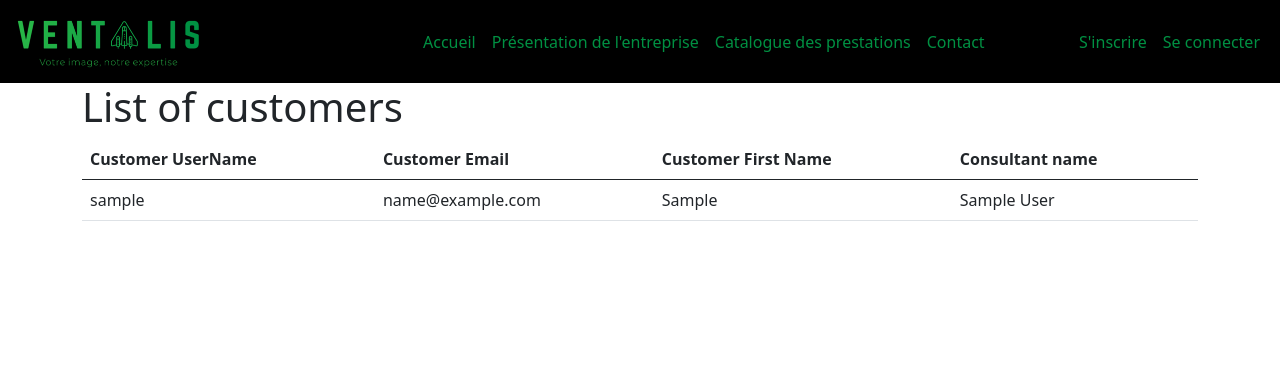
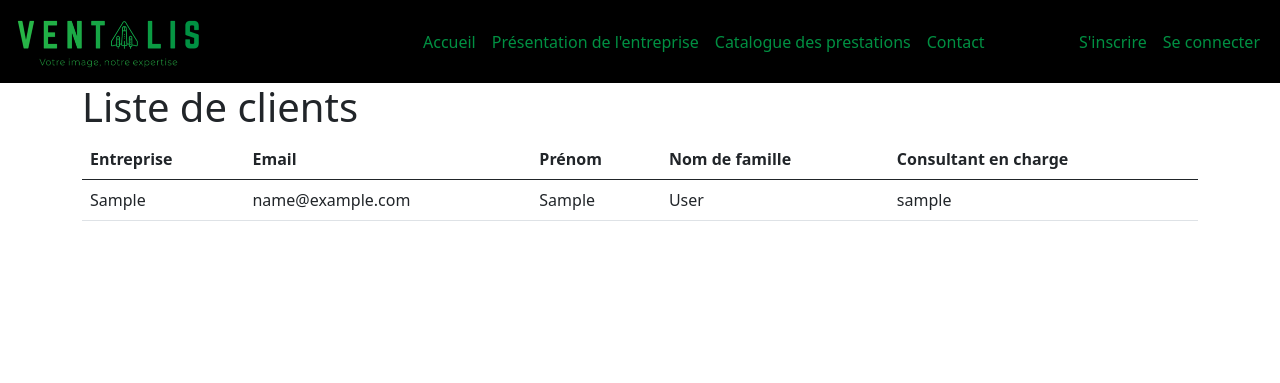
Before and after one commit to Aleks512/ProjetEcom, a Django app: page /customers/list/ in a window 1280 px wide. Shown: the top 383 px of the page. Run offline with Django 4.2, Linux system fonts and the light colour scheme; tables that the repository leaves empty hold one stand-in row (values such as "Sample post"); some libraries are stand-ins or nearby versions.

Commit message:
CLients_list

```diff
--- a/templates/base.html
+++ b/templates/base.html
@@ -45,8 +45,8 @@
                 Administration
               </button>
               <ul class="dropdown-menu dropdown-menu-dark">
-                <li><a class="dropdown-item" href="#">Liste de consultants</a></li>
-                <li><a class="dropdown-item" href="#">Liste de clients</a></li>
+                <li><a class="dropdown-item" href="{% url 'consultant-list' %}">Liste de consultants</a></li>
+                <li><a class="dropdown-item" href="{% url 'customers-list' %}">Liste de clients</a></li>
                 <li><hr class="dropdown-divider"></li>
                 <li><a class="dropdown-item" href="#">Gestion de mots de passes</a></li>
               </ul>
--- a/users/templates/users/customers_list.html
+++ b/users/templates/users/customers_list.html
@@ -4,19 +4,21 @@
     <table class="table">
         <thead>
             <tr>
-                <th>Customer UserName</th>
-                <th>Customer Email</th>
-                <th>Customer First Name</th>
-                <th>Consultant name</th>
+                <th>Entreprise</th>
+                <th>Email</th>
+                <th>Prénom</th>
+                <th>Nom de famille</th>
+                <th>Consultant en charge</th>
             </tr>
         </thead>
         <tbody>
             {% for customer in customers %}
                 <tr>
-                    <td>{{ customer.user_name }}</td>
+                    <td>{{ customer.company }}</td>
                     <td>{{ customer.email }}</td>
                     <td>{{ customer.first_name }}</td>
-                    <td>{{ customer.consultant_applied.get_full_name }}</td>
+                    <td>{{ customer.last_name }}</td>
+                    <td>{{ customer.consultant_applied }}</td>
                 </tr>
             {% endfor %}
         </tbody>
--- a/users/views.py
+++ b/users/views.py
@@ -37,7 +37,7 @@ class CustomerListView(ListView):
 
     def get_context_data(self, **kwargs):
         context = super().get_context_data(**kwargs)
-        context['title'] = 'List of customers'
+        context['title'] = 'Liste de clients'
         return context
 
 
```
